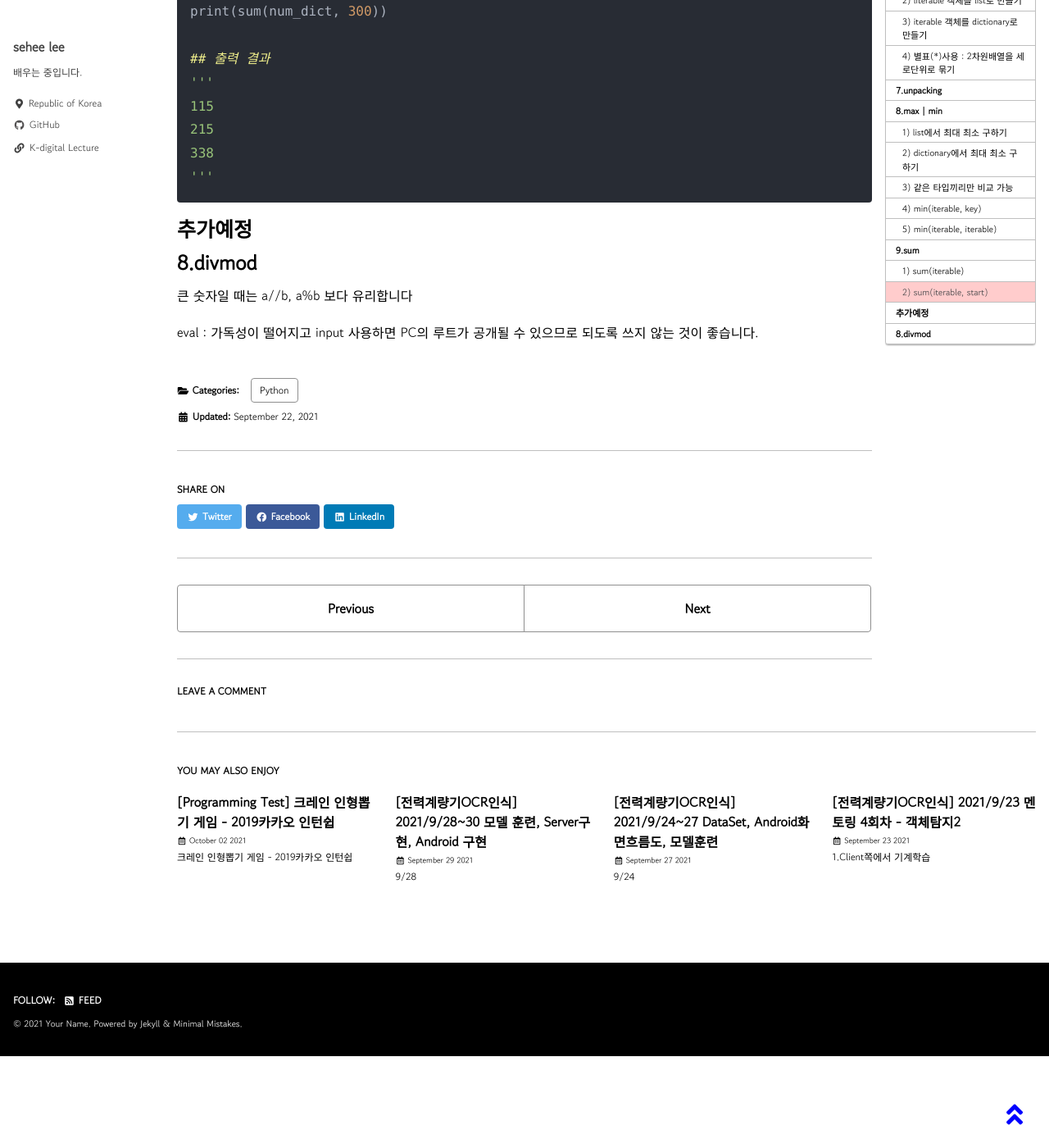
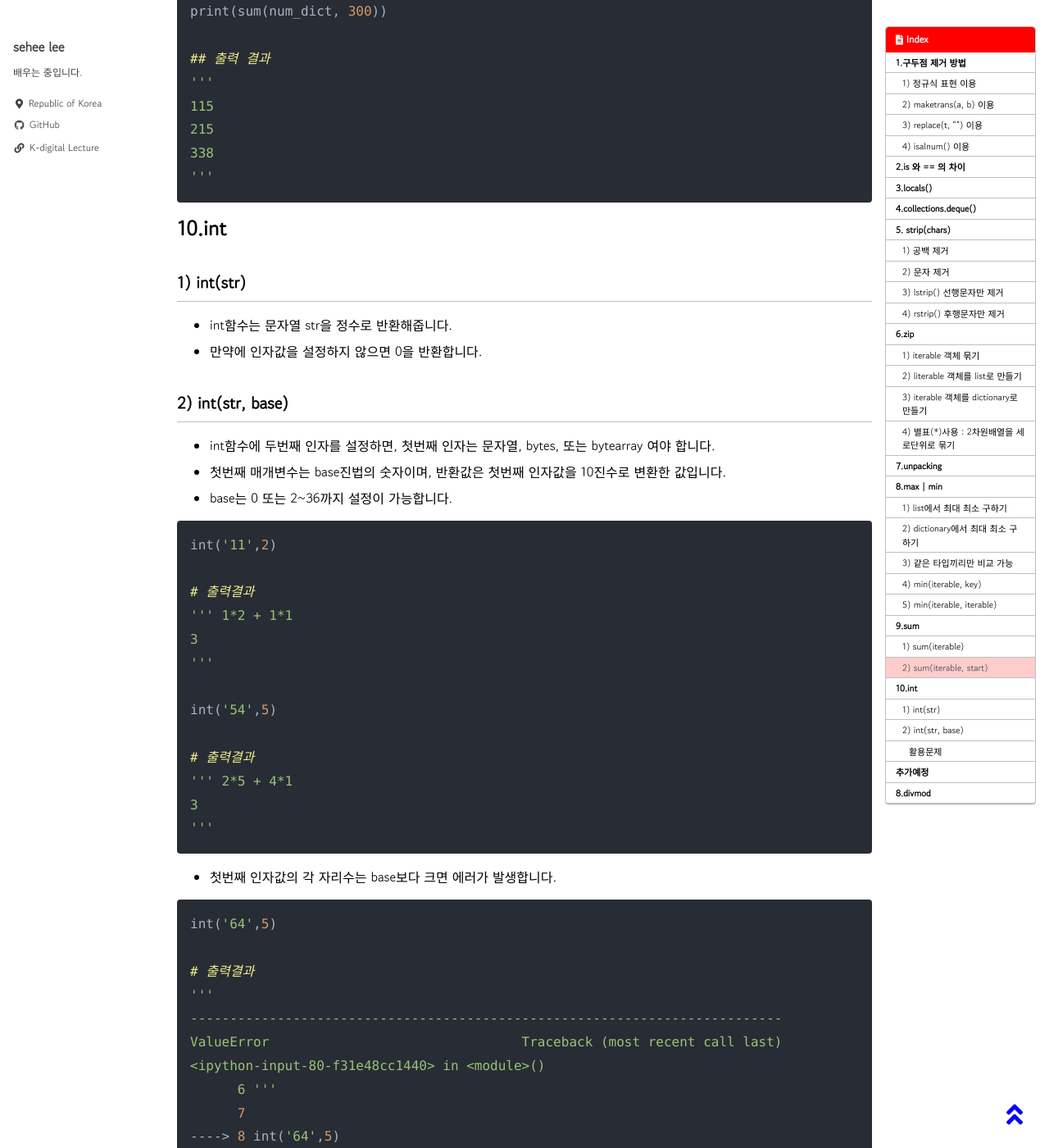
Before and after one commit to 2SEHI/2SEHI.github.io, a Jekyll site: the page built from _posts/2021-09-17-67_Python_Basic.md, in a window 1280 px wide and 1400 px high, scrolled down 10685 px. Shown: the whole window at 82% size. Built offline with Jekyll 4.4.1, drawn with Linux system fonts in a browser that asks for light colours; cached includes are drawn as plain includes; some web fonts are replaced; before the commit the page ends 11973 px from its top, so only the background shows below that; some of the changed text lies outside the part shown.

Commit message:
[포스팅] 새로운 글 업로드 int 함수 내용 추가 3진법 문제 추가

````diff
--- a/_posts/2021-09-17-67_Python_Basic.md
+++ b/_posts/2021-09-17-67_Python_Basic.md
@@ -504,6 +504,63 @@ print(sum(num_dict, 300))
 
 
 
+# 10.int
+
+## 1) int(str)
+
+- int함수는 문자열 str을 정수로 반환해줍니다.
+- 만약에 인자값을 설정하지 않으면 0을 반환합니다.
+
+
+
+## 2) int(str, base)
+
+- int함수에 두번째 인자를 설정하면, 첫번째 인자는 문자열, bytes,  또는 bytearray 여야 합니다.
+- 첫번째 매개변수는 base진법의 숫자이며, 반환값은 첫번째 인자값을 10진수로 변환한 값입니다.
+-  base는 0 또는 2~36까지 설정이 가능합니다.
+
+```python
+int('11',2)
+
+# 출력결과
+''' 1*2 + 1*1
+3
+'''
+
+int('54',5)
+
+# 출력결과
+''' 2*5 + 4*1
+3
+'''
+```
+
+
+
+- 첫번째 인자값의 각 자리수는 base보다 크면 에러가 발생합니다.
+
+```python
+int('64',5)
+
+# 출력결과
+'''
+---------------------------------------------------------------------------
+ValueError                                Traceback (most recent call last)
+<ipython-input-80-f31e48cc1440> in <module>()
+      6 '''
+      7
+----> 8 int('64',5)
+
+ValueError: invalid literal for int() with base 5: '64'
+'''
+```
+
+
+
+### [활용문제](./2021-10-08-76_Programming_Test.md)
+
+
+
 # 추가예정
 
 # 8.divmod
--- /dev/null
+++ b/_posts/2021-10-04-75_K-Digital_Training_Project.md
@@ -0,0 +1,68 @@
+# R-CNN
+
+
+
+## 1) 객체 인식
+
+lpin 의 전력량계량기 OCR 인식 프로젝트에서 데이터에 전력량계량기의 배경에 다른 객체가 포함되어 전력량계량기를 찾는 것이 쉽지 않습니다. 그래서 모든 데이터마다 가지고있는 공통적인 특징에 대하여 객체 탐지를 하여 문자를 읽어야하는 영역을 찾으면 좋겠다는 생각이 들었습니다.
+
+<img src="/assets/images/75_K-Digital_Training_Project_2.png" alt="75_K-Digital_Training_Project_2" style="zoom:150%;" />
+
+
+
+## 2) 찾고자하는 객체
+
+공통적인 특징은 G-Type 과 전력량계량기의 8-segment 부분이 있었습니다.
+
+<img src="/assets/images/75_K-Digital_Training_Project_1.png" alt="75_K-Digital_Training_Project_1" style="zoom:75%;" />
+
+
+
+### G-Type을 찾고자하는 대상이 될 때 예상되는 문제점
+
+G-Type 을 기준으로 찾았을 때 예상되는 문제가 몇가지 있었는데 첫번째는 다른 타입의 전력량계량기 이미지가 들어오면 영역을 찾을 수 없다는 것이었습니다. lpin으로부터 G-Type 의 전력량계량기 이미지데이터만 받아서 애초에 다른 타입은 훈련조차 할 수 없긴 하지만 또 다른 문제로는 Selective Search 를 이용하여 G-Type의 영역을 찾으려면 비교하는데 시간이 너무 오래걸린다는 단점이 있습니다.
+
+
+
+따라서 어떤 Type의 전력량계량기 이미지가 들어와도 찾을 수 있고 크기도 작지 않은 8-segment영역에 대해 훈련데이터셋을 만들고 모델을 훈련하고자 하였습니다.
+
+
+
+## 3) 객체의 좌표추출
+
+모델에 이미지에 대한 8-segmentation 각 이미지에 대해 selectROI를 이용하여 8-segment 영역의 좌표를 파일로 만들었습니다. 그런데 원본 이미지의 크기가 너무 커서 화면에 이미지가 전부 나타나지 않아 가로 길이를 700으로 맞춰서 좌표를 추출하였습니다.
+
+[훈련데이터셋 만드는 소스코드]()
+
+- 사용이 불가능한 이미지를 제거하여 789개의 이미지를 사용했습니다.
+
+
+
+## 4) 훈련데이터셋 생성
+
+![image-20211004170413313](/assets/images/75_K-Digital_Training_Project_4.png)
+
+
+
+## 5) R-CNN(VGG16)모델 훈련
+
+selective search에 해당하는 region proposal 만큼 CNN을 돌려야 하며 큰 저장 공간이 필요하여 훈련데이터셋을 생성하고 모델을 바로 훈련시키면 훈련 도중에 저장 공간이 모자라 멈춰버립니다. 그리고 무엇보다도 예측할 때도 입력 이미지 데이터에 대해 2000개의 region proposal 를 추출하고 이미지로 저장하기 때문에 약 20분 넘는 시간이 소요 되어 사용이 불가능할 정도였습니다.
+
+
+
+# 다른 모델 알고리즘 알아보기
+
+R-CNN 과 Fast R-CNN의 단점을 보완한 Faster R-CNN을 알아보았습니다.
+
+- Fast R-CNN : R-CNN과 다른 점은 region proposal 에 대해 이미지로 저장하지 않고 좌표를 저장합니다.
+  하지만 R-CNN 와 마찬가지로 Selective Search 를 CNN 외부에서 연산하여 속도적인 문제가 아직 남아있습니다.
+
+
+
+그래서 Fast R-CNN 을 발전시킨 Faster R-CNN 모델을 사용해야합니다.
+
+# Faster R-CNN
+
+- Selective Search 를 CNN 내부에서 연산하며, GPU 를 활용하여 수행하기 때문에 빠릅니다.
+- 또한 region proposal을 수행하는 RPN 모듈과 Fast R-CNN 모듈을 사용하는데 Fast R-CNN 모듈의 conv 층을 공유하여 계 Fast R-CNN 모듈의 계산을 공유합니다.
+- RPN에서 iou가 0.7이상인 레이블은 positive, iou 0.3이하인 것은 negative 라고 학습합니다.
--- /dev/null
+++ b/_posts/2021-10-08-76_Programming_Test.md
@@ -0,0 +1,69 @@
+---
+title:  "[Programming Test] 3진법 뒤집기"
+
+date: 2021-10-08
+last_modified_at: 2021-10-08
+
+use_math: true
+comments: true
+
+categories:
+  - Programming Test
+
+tag:
+  - Programmers
+---
+
+
+
+# 3진법 뒤집기
+
+- Programmers
+- level1
+
+- Language : Python
+
+
+
+
+## [💡문제 보러 가기](https://programmers.co.kr/learn/courses/30/lessons/68935)
+
+
+
+## Python 소스코드
+
+```python
+def solution(n):
+    # 3진법으로 변환된 숫자를 담을 리스트
+    array = list()
+    # 10진법을 3진법으로 변환
+    while n > 0:
+        array.append(n % 3)
+        n = n // 3
+    result = 0
+    i = 0
+    # 3진법을 10진법으로 변환
+    while array:
+        result = result + array.pop() * (3 ** i)
+        i+=1
+    return result
+```
+
+
+
+## ⭐다른 사람의 풀이
+
+```python
+def solution(n):
+    tmp = ''
+    while n:
+        tmp += str(n % 3)
+        n = n // 3
+
+    answer = int(tmp, 3)
+    return answer
+```
+
+- 이번 문제는 쉽지만 다른 사람의 풀이를 보던 주에 int 함수를 사용한 것이 신박해서 이 포스팅을 작성하게 되었습니다.
+- `int(n진법, n)` : n진법을 10진법으로 변환할 때 사용할 수 있습니다.
+  - [int 함수에 대한 설명 보러 가기]()
````
Also changed, not shown: assets/images/75_K-Digital_Training_Project_1.png (added), assets/images/75_K-Digital_Training_Project_2.png (added), assets/images/75_K-Digital_Training_Project_3.png (added), assets/images/75_K-Digital_Training_Project_4.png (added).
